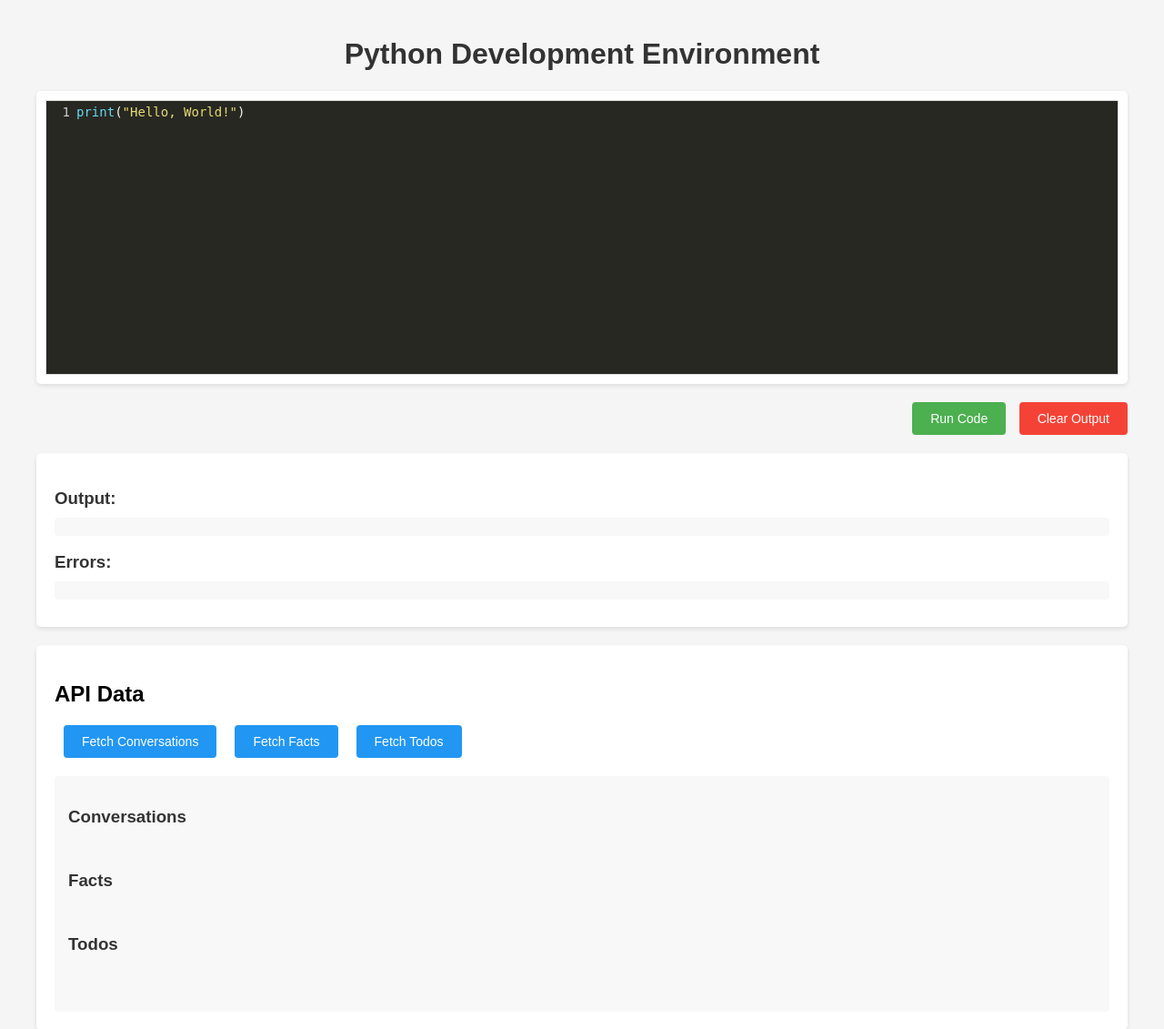
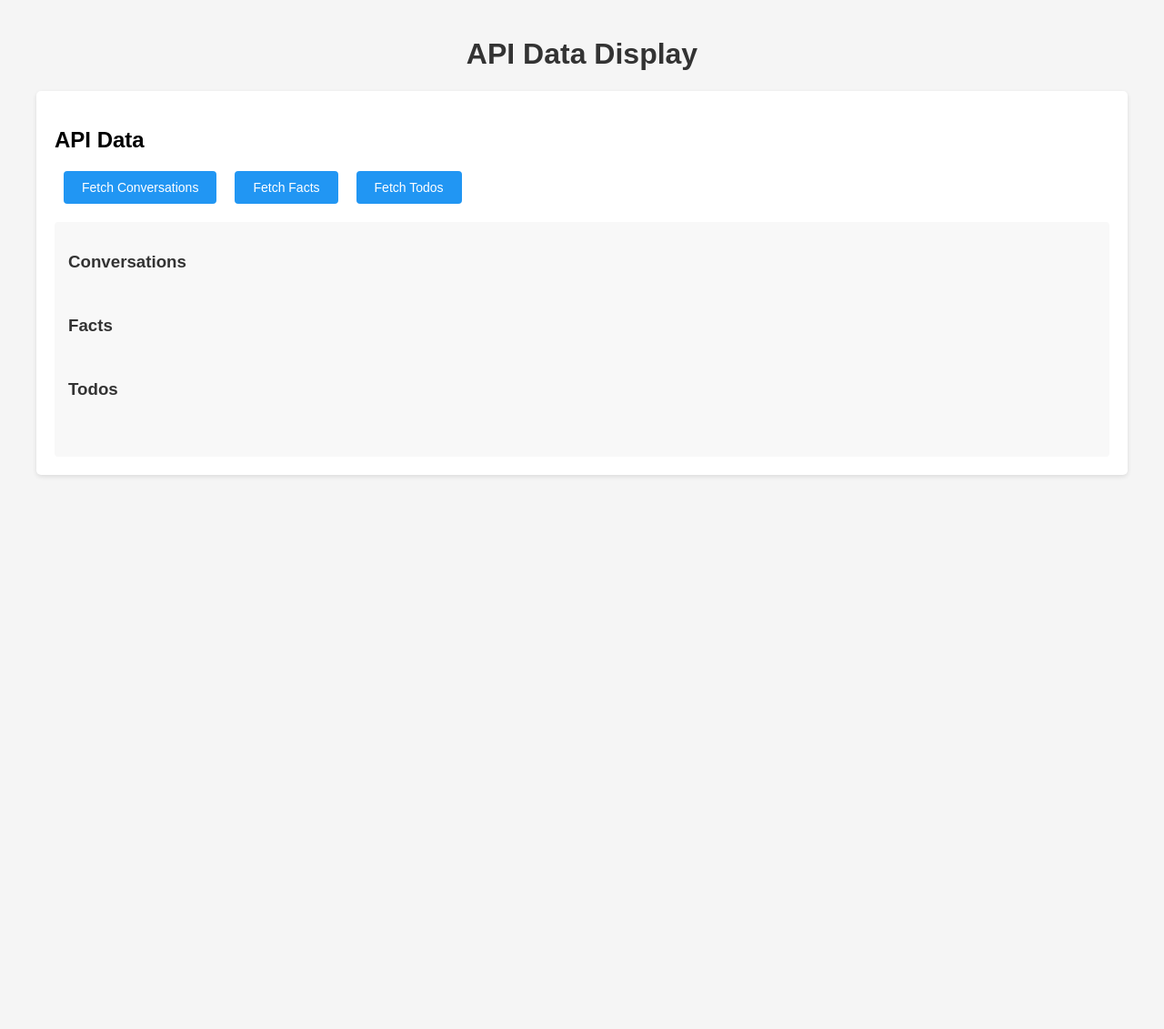
Before and after one commit to bbookman/Consolidated, a Flask app: page / in a window 1280 px wide. Shown: the top 1131 px of the page at 91% size. After the commit the page ends 524 px from the top, so only its background shows below. Run offline with Flask 3, Linux system fonts and the light colour scheme.

Commit message:
Assistant checkpoint: Remove code editor and Hello World example
Assistant generated file changes:
- templates/index.html: Remove code editor and simplify interface
- static/script.js: Remove code editor related functionality

---

User prompt:

please remove "hello world" and the code editor

Replit-Commit-Author: Assistant
Replit-Commit-Session-Id: f048adc2-59c7-4401-9a1a-3887cace1050

```diff
--- a/static/script.js
+++ b/static/script.js
@@ -1,26 +1,3 @@
-// Initialize CodeMirror
-let editor = CodeMirror.fromTextArea(document.getElementById("code-editor"), {
-    mode: "python",
-    theme: "monokai",
-    lineNumbers: true,
-    indentUnit: 4,
-    autoCloseBrackets: true,
-    matchBrackets: true,
-    lineWrapping: true
-});
-
-// Get DOM elements
-const runButton = document.getElementById('run-button');
-const clearButton = document.getElementById('clear-button');
-const outputElement = document.getElementById('output');
-const errorElement = document.getElementById('error');
-const apiResponseElement = document.getElementById('api-response');
-
-// API-related buttons
-const fetchConversationsButton = document.getElementById('fetch-conversations');
-const fetchFactsButton = document.getElementById('fetch-facts');
-const fetchTodosButton = document.getElementById('fetch-todos');
-
 // Pagination state
 let currentPages = {
     conversations: 1,
@@ -28,38 +5,15 @@ let currentPages = {
     todos: 1
 };
 
-// Run code function
-async function runCode() {
-    const code = editor.getValue();
+// API-related buttons
+const fetchConversationsButton = document.getElementById('fetch-conversations');
+const fetchFactsButton = document.getElementById('fetch-facts');
+const fetchTodosButton = document.getElementById('fetch-todos');
 
-    try {
-        const response = await fetch('/execute', {
-            method: 'POST',
-            headers: {
-                'Content-Type': 'application/json'
-            },
-            body: JSON.stringify({ code: code })
-        });
-
-        const data = await response.json();
-
-        if (data.success) {
-            outputElement.textContent = data.output || 'No output';
-            errorElement.textContent = data.error || '';
-        } else {
-            outputElement.textContent = '';
-            errorElement.textContent = data.error || 'An error occurred while executing the code';
-        }
-    } catch (error) {
-        errorElement.textContent = 'Failed to execute code: ' + error.message;
-    }
-}
-
-// Clear output function
-function clearOutput() {
-    outputElement.textContent = '';
-    errorElement.textContent = '';
-    apiResponseElement.textContent = '';
+// Function to format date
+function formatDate(dateString) {
+    const date = new Date(dateString);
+    return date.toLocaleDateString() + ' ' + date.toLocaleTimeString();
 }
 
 // Create pagination controls
@@ -95,13 +49,6 @@ function createPaginationControls(data, endpoint) {
     controls.appendChild(nextButton);
 
     return controls;
-}
-
-
-// Function to format date
-function formatDate(dateString) {
-    const date = new Date(dateString);
-    return date.toLocaleDateString() + ' ' + date.toLocaleTimeString();
 }
 
 // Function to create a card element
@@ -180,14 +127,6 @@ async function fetchApiData(endpoint) {
 }
 
 // Event listeners
-runButton.addEventListener('click', runCode);
-clearButton.addEventListener('click', clearOutput);
 fetchConversationsButton.addEventListener('click', () => fetchApiData('conversations'));
 fetchFactsButton.addEventListener('click', () => fetchApiData('facts'));
 fetchTodosButton.addEventListener('click', () => fetchApiData('todos'));
-
-// Add keyboard shortcut (Ctrl/Cmd + Enter) to run code
-editor.setOption('extraKeys', {
-    'Ctrl-Enter': runCode,
-    'Cmd-Enter': runCode
-});
--- a/templates/index.html
+++ b/templates/index.html
@@ -3,28 +3,12 @@
 <head>
     <meta charset="UTF-8">
     <meta name="viewport" content="width=device-width, initial-scale=1.0">
-    <title>Python Development Environment</title>
+    <title>API Data Display</title>
     <link rel="stylesheet" href="{{ url_for('static', filename='style.css') }}">
-    <link href="https://cdnjs.cloudflare.com/ajax/libs/codemirror/5.65.2/codemirror.min.css" rel="stylesheet">
-    <link href="https://cdnjs.cloudflare.com/ajax/libs/codemirror/5.65.2/theme/monokai.min.css" rel="stylesheet">
 </head>
 <body>
     <div class="container">
-        <h1>Python Development Environment</h1>
-        <div class="editor-container">
-            <textarea id="code-editor">print("Hello, World!")</textarea>
-        </div>
-        <div class="button-container">
-            <button id="run-button">Run Code</button>
-            <button id="clear-button">Clear Output</button>
-        </div>
-        <div class="output-container">
-            <h3>Output:</h3>
-            <pre id="output"></pre>
-            <h3>Errors:</h3>
-            <pre id="error" class="error"></pre>
-        </div>
-
+        <h1>API Data Display</h1>
         <div class="api-container">
             <h2>API Data</h2>
             <div class="api-buttons">
@@ -51,9 +35,6 @@
             </div>
         </div>
     </div>
-
-    <script src="https://cdnjs.cloudflare.com/ajax/libs/codemirror/5.65.2/codemirror.min.js"></script>
-    <script src="https://cdnjs.cloudflare.com/ajax/libs/codemirror/5.65.2/mode/python/python.min.js"></script>
     <script src="{{ url_for('static', filename='script.js') }}"></script>
 </body>
 </html>
```
